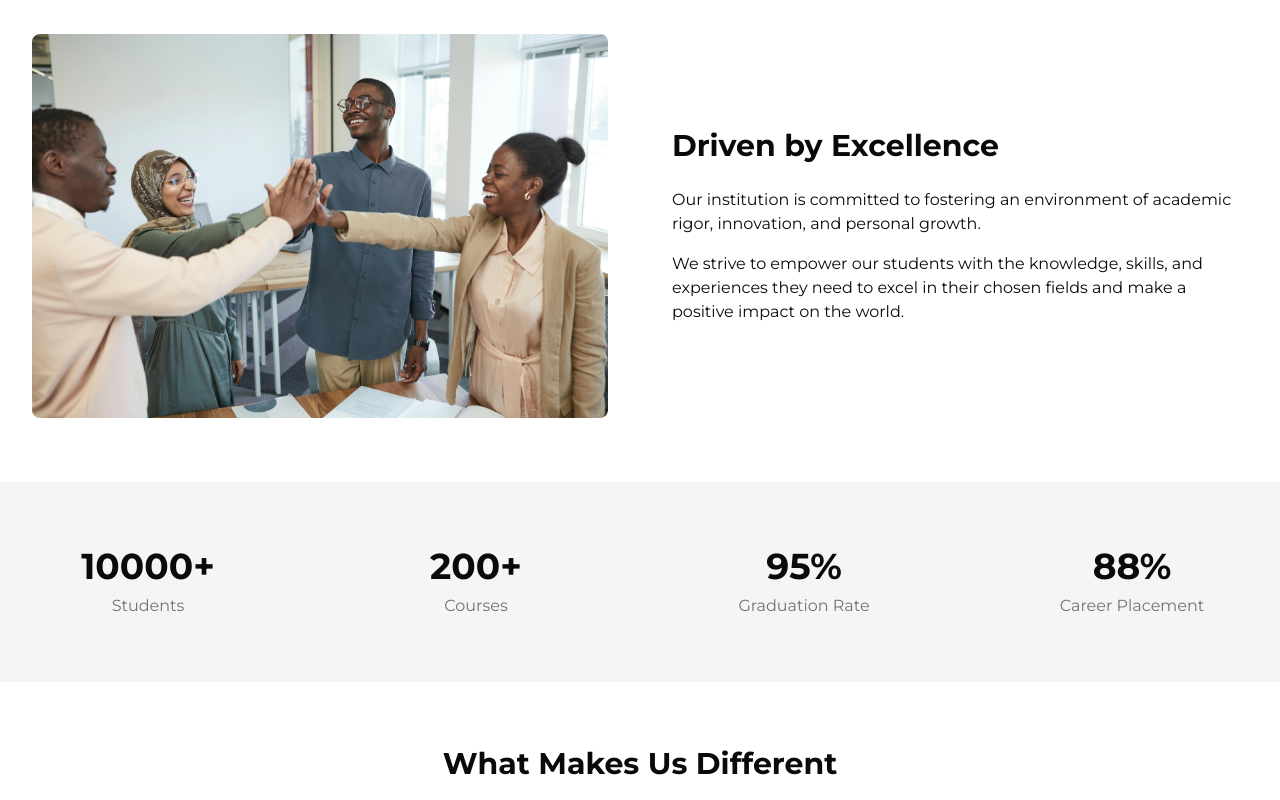
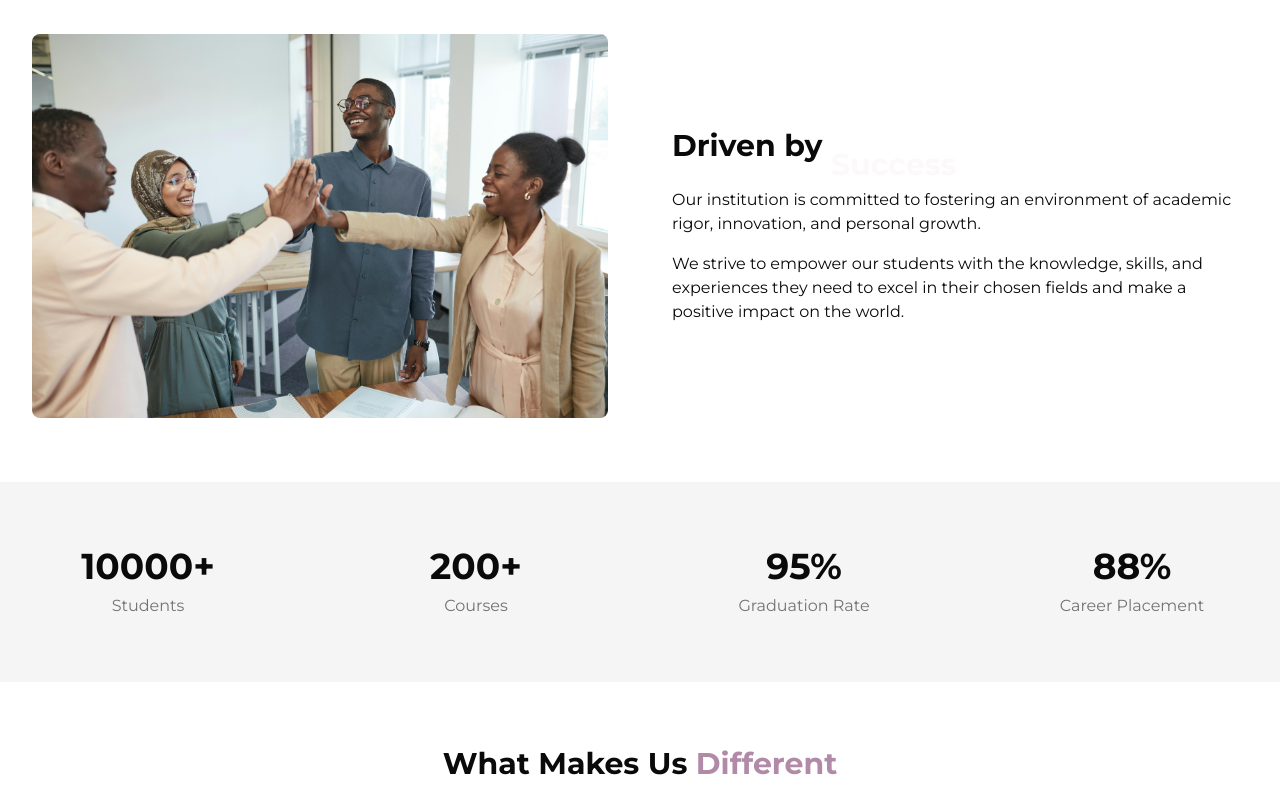
Before and after one commit to MohammedReshid1/spring, a Next.js app: page / in a window 1280 px wide. Shown: the part 980-1780 px from the top of the page. Built offline with nearby package versions, Linux system fonts and the light colour scheme.

Commit message:
some updates

```diff
--- a/app/components/DrivenByExcellence.js
+++ b/app/components/DrivenByExcellence.js
@@ -1,6 +1,21 @@
+"use client"
+
 import Image from 'next/image'
+import { motion, AnimatePresence } from 'framer-motion'
+import { useState, useEffect } from 'react'
+
+const words = ["Excellence", "Innovation", "Growth", "Success"]
 
 export default function DrivenByExcellence() {
+  const [currentWord, setCurrentWord] = useState(0)
+
+  useEffect(() => {
+    const interval = setInterval(() => {
+      setCurrentWord((prev) => (prev + 1) % words.length)
+    }, 2000)
+    return () => clearInterval(interval)
+  }, [])
+
   return (
     <section className="py-16 bg-background">
       <div className="container mx-auto px-4 lg:px-8">
@@ -15,7 +30,25 @@ export default function DrivenByExcellence() {
             />
           </div>
           <div className="w-full lg:w-1/2 max-w-2xl flex flex-col justify-center">
-            <h2 className="text-3xl font-bold mb-6">Driven by Excellence</h2>
+            <h2 className="text-3xl font-bold mb-6">
+              Driven by{' '}
+              <span className="relative inline-block">
+                <AnimatePresence mode="wait">
+                  <motion.span
+                    key={words[currentWord]}
+                    initial={{ opacity: 0, y: 20 }}
+                    animate={{ opacity: 1, y: 0 }}
+                    exit={{ opacity: 0, y: -20 }}
+                    transition={{ duration: 0.5 }}
+                    className="absolute left-0"
+                    style={{ color: '#b18aa7' }}
+                  >
+                    {words[currentWord]}
+                  </motion.span>
+                </AnimatePresence>
+                <span className="invisible">Excellence</span>
+              </span>
+            </h2>
             <p className="mb-4">
               Our institution is committed to fostering an environment of academic rigor, innovation, and personal growth.
             </p>
--- a/app/components/Programs.js
+++ b/app/components/Programs.js
@@ -12,7 +12,7 @@ export default function Programs() {
     },
     {
       name: "Primary School Program",
-      description: "Building Strong Foundations for Tomorrow’s Leaders!",
+      description: "Building Strong Foundations for Tomorrow's Leaders!",
       image: "/images/primary.jpg"
     },
     {
@@ -25,7 +25,9 @@ export default function Programs() {
   return (
     <section className="py-16 bg-background">
       <div className="container mx-auto">
-        <h2 className="text-3xl font-bold mb-8 text-center">Our Programs</h2>
+        <h2 className="text-3xl font-bold mb-8 text-center">
+          Our <span style={{ color: '#b18aa7' }}>Programs</span>
+        </h2>
         <div className="grid grid-cols-1 md:grid-cols-2 lg:grid-cols-3 gap-8">
           {programs.map((program, index) => (
             <Card key={index} className="group relative overflow-hidden flex flex-col h-[400px] cursor-pointer">
--- a/app/components/WhatMakesUsDifferent.js
+++ b/app/components/WhatMakesUsDifferent.js
@@ -14,7 +14,9 @@ export default function WhatMakesUsDifferent() {
   return (
     <section className="py-16 bg-background">
       <div className="container mx-auto px-4 lg:px-8">
-        <h2 className="text-3xl font-bold mb-12 text-center">What Makes Us Different</h2>
+        <h2 className="text-3xl font-bold mb-12 text-center">
+          What Makes Us <span style={{ color: '#b18aa7' }}>Different</span>
+        </h2>
 
         <div className="flex flex-col items-center lg:flex-row lg:items-center lg:justify-between gap-12 lg:gap-16">
           <div className="w-full lg:w-1/2 max-w-2xl order-1 lg:order-2">
--- a/app/layout.js
+++ b/app/layout.js
@@ -8,7 +8,7 @@ export default function RootLayout({ children }) {
     <html lang="en" className={`${montserrat.variable} font-sans`}>
       <body className={montserrat.className}>
         <Header />
-        <main>{children}</main>  {/* The content of each page will be injected here */}
+        <main>{children}</main>
         <Footer />
       </body>
     </html>
--- a/styles/globals.css
+++ b/styles/globals.css
@@ -116,9 +116,7 @@ footer {
 }
 
 @layer base {
-  * {
-    /* @apply border-border; */
-  }
+
   body {
     @apply bg-background text-foreground;
   }
```
Also changed, not shown: tailwind.config.js (indentation only).
